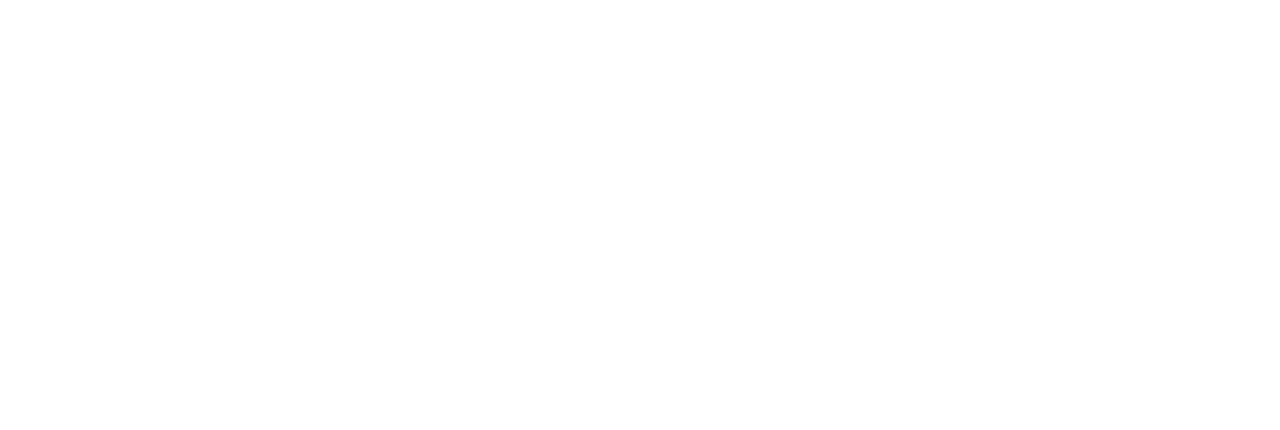
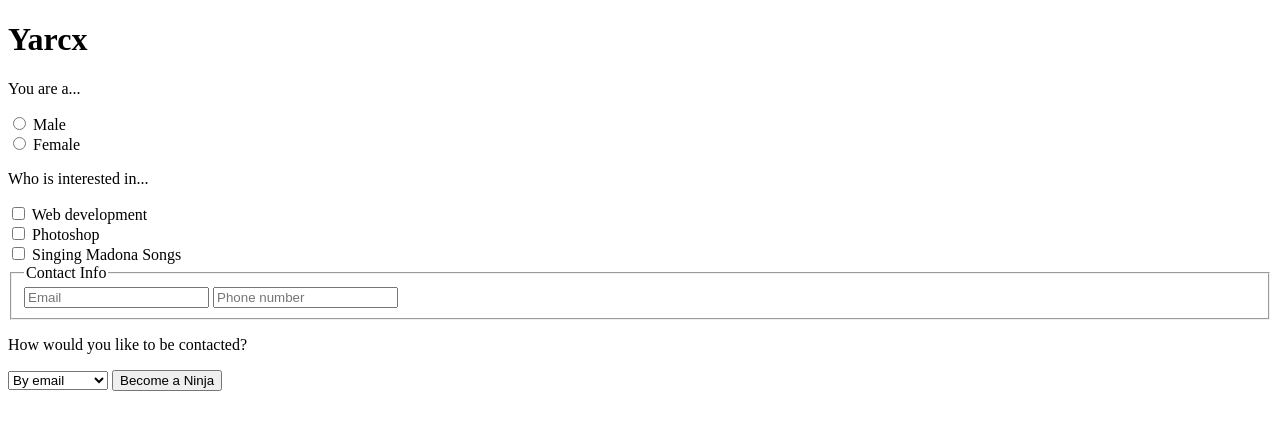
Before and after one commit to yarcx/crap-portfolio, a plain HTML site: page index.html in a window 1280 px wide. Drawn offline with Linux system fonts and the light colour scheme.

Commit message:
About to get merged to the master file

```diff
--- a/index.html
+++ b/index.html
@@ -7,6 +7,41 @@
     <title>Crap portfolio</title>
 </head>
 <body>
+    <header>
+        <h1>Yarcx</h1>
+      </header>
+      <form>
+        <!-- Gender -->
+        <p>You are a...</p>
+        <input type="radio" id="male" name="gender" />
+        <label for="male">Male</label><br/>
+        <input type="radio" id="female" name="gender" />
+        <label for="female">Female</label>
 
+        <!-- Interests -->
+        <p>Who is interested in...</p>
+        <input type="checkbox" id="web" />
+        <label for="web">Web development</label><br/>
+        <input type="checkbox" id="photoshop" />
+        <label for="photoshop">Photoshop</label><br/>
+        <input type="checkbox" id="madona" />
+        <label for="madona">Singing Madona Songs</label>
+
+        <!-- Contact details -->
+        <fieldset>
+          <legend>Contact Info</legend>
+          <input type="email" placeholder="Email" required />
+          <span class="tick"></span>
+          <input type="telephone" placeholder="Phone number" required />
+          <span class="tick"></span>
+        </fieldset>
+        <!-- Preferred -->
+        <p>How would you like to be contacted?</p>
+        <select>
+          <option>By email</option>
+          <option>By telephone</option>
+        </select>
+        <input type="submit" value="Become a Ninja" />
+      </form>
 </body>
 </html>
```
